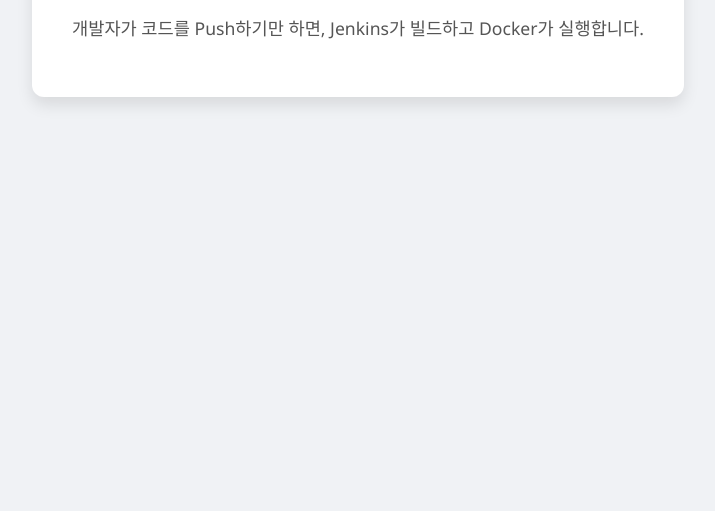
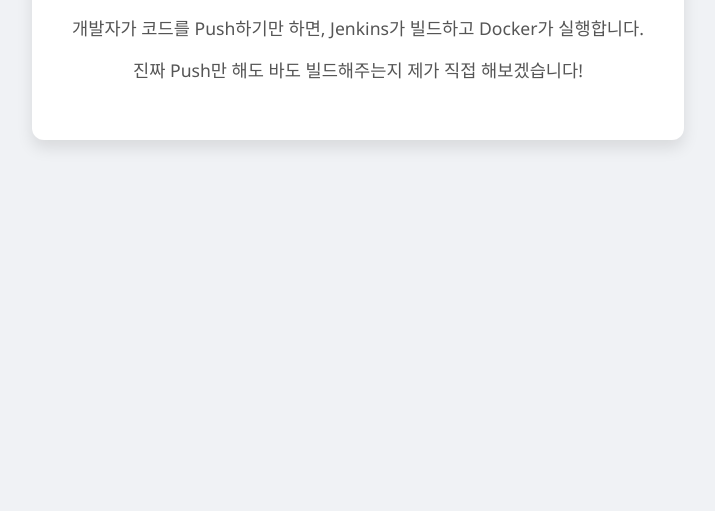
Before and after one commit to onelight-levi/jenkins-test, a website: page public/index.html in a window 1280 px wide. Shown: the part 289-800 px from the top of the page, without its empty margins (282-997 px from the left). Drawn offline with Linux system fonts and the light colour scheme.

Commit message:
Update index.html

```diff
--- a/package.json
+++ b/package.json
@@ -1,5 +1,5 @@
 {
-    "name":"my-node-app",
+    "name":"jenkins-test",
     "version":"2.0.0",
     "scripts":{
         "start":"node server.js",
--- a/public/index.html
+++ b/public/index.html
@@ -18,6 +18,7 @@
             <h1>완전 자동화 배포 성공!</h1>
             <p>이제 밋밋한 텍스트가 아닌, <span class="highlight">진짜 웹 페이지</span>가 배포되었습니다.</p>
             <p>개발자가 코드를 Push하기만 하면, Jenkins가 빌드하고 Docker가 실행합니다.</p>
+            <p>진짜 Push만 해도 바도 빌드해주는지 제가 직접 해보겠습니다!</p>
         </div>
     </body>
 </html>
```
